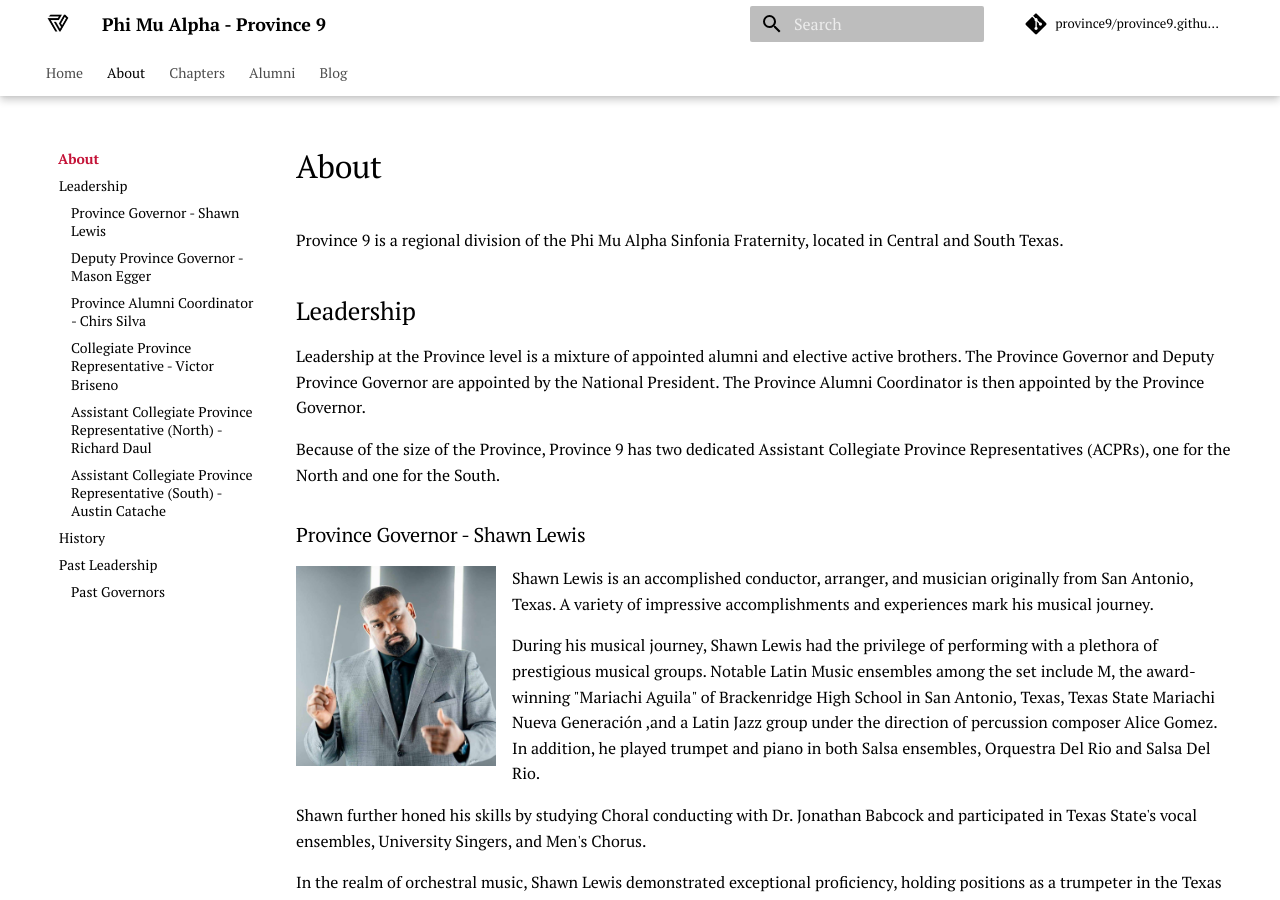
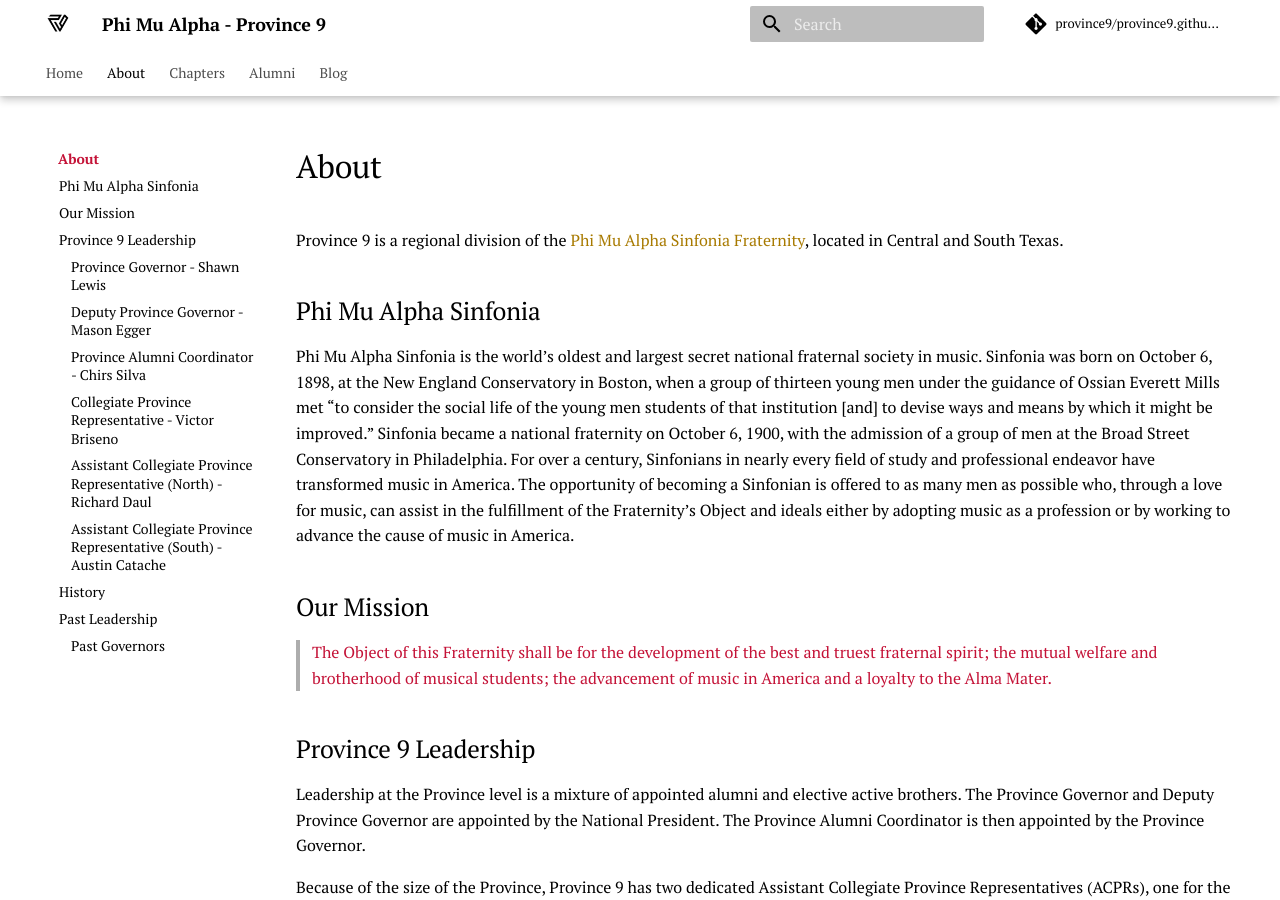
Before and after one commit to Province9/province9.github.io, an MkDocs documentation site: the page built from docs/about.md, in a window 1280 px wide and 900 px high. Built offline with MkDocs 1.6.1 and Material for MkDocs 9.7.7, drawn with Linux system fonts in a browser that asks for light colours; comment, search, counter and statistics services are not loaded.

Commit message:
adding more about the national fraternity and mission

```diff
--- a/docs/about.md
+++ b/docs/about.md
@@ -1,9 +1,28 @@
 # About
 
-Province 9 is a regional division of the Phi Mu Alpha Sinfonia Fraternity, located
+Province 9 is a regional division of the [Phi Mu Alpha Sinfonia Fraternity](https://sinfonia.org), located
 in Central and South Texas.
 
-## Leadership
+## Phi Mu Alpha Sinfonia
+Phi Mu Alpha Sinfonia is the world’s oldest and largest secret national
+fraternal society in music. Sinfonia was born on October 6, 1898, at the New
+England Conservatory in Boston, when a group of thirteen young men under the
+guidance of Ossian Everett Mills met “to consider the social life of the young
+men students of that institution [and] to devise ways and means by which it
+might be improved.” Sinfonia became a national fraternity on October 6, 1900,
+with the admission of a group of men at the Broad Street Conservatory in
+Philadelphia. For over a century, Sinfonians in nearly every field of study
+and professional endeavor have transformed music in America. The opportunity
+of becoming a Sinfonian is offered to as many men as possible who, through
+a love for music, can assist in the fulfillment of the Fraternity’s Object and
+ideals either by adopting music as a profession or by working to advance the
+cause of music in America.
+
+## Our Mission
+
+> The Object of this Fraternity shall be for the development of the best and truest fraternal spirit; the mutual welfare and brotherhood of musical students; the advancement of music in America and a loyalty to the Alma Mater.
+
+## Province 9 Leadership
 Leadership at the Province level is a mixture of appointed alumni and elective
 active brothers. The Province Governor and Deputy Province Governor are appointed
 by the National President. The Province Alumni Coordinator is then appointed by
```
